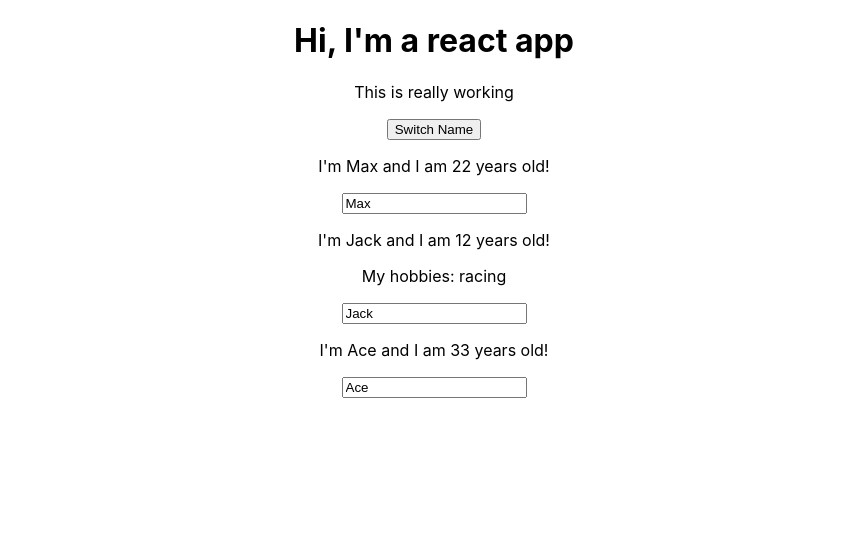
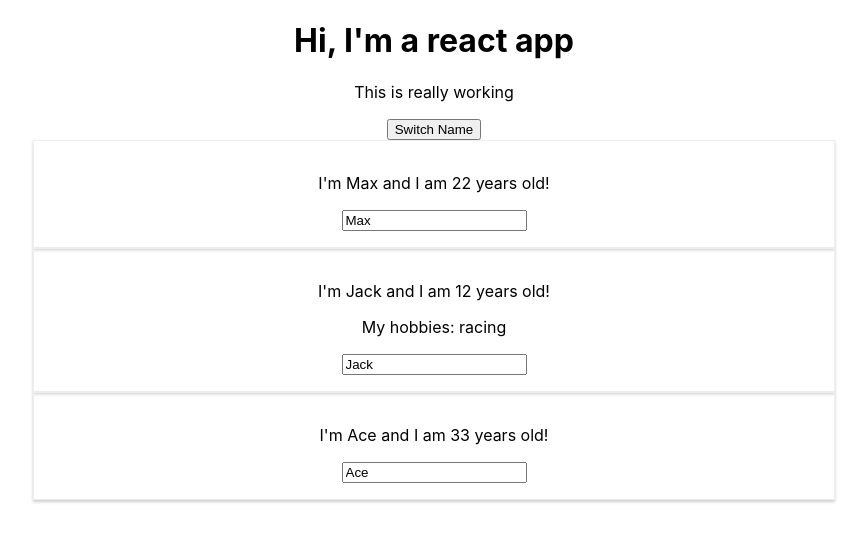
Before and after one commit to Junpengalaitp/React-learning, a React (Create React App) app: page / in a window 1280 px wide. Shown: the top 542 px of the page, without its empty margins (206-1073 px from the left). Built offline with nearby package versions, Linux system fonts and the light colour scheme.

Commit message:
add styling

```diff
--- /dev/null
+++ b/src/Person/Person.css
@@ -0,0 +1,8 @@
+.Person {
+    width: 60%;
+    margin: auto;
+    border: 1px solid #eee;
+    box-shadow: 0 2px 3px #ccc;
+    padding: 16px;
+    text-align: center;
+}
--- a/src/Person/Person.js
+++ b/src/Person/Person.js
@@ -1,8 +1,9 @@
 import React from 'react'
+import './Person.css'
 
 const person = (props) => {
     return(
-        <div>
+        <div className='Person'>
             <p onClick={props.click}>I'm {props.name} and I am {props.age} years old!</p>
             <p>{props.children}</p>
             <input type="text" onChange={props.changed} defaultValue={props.name}/>
```
